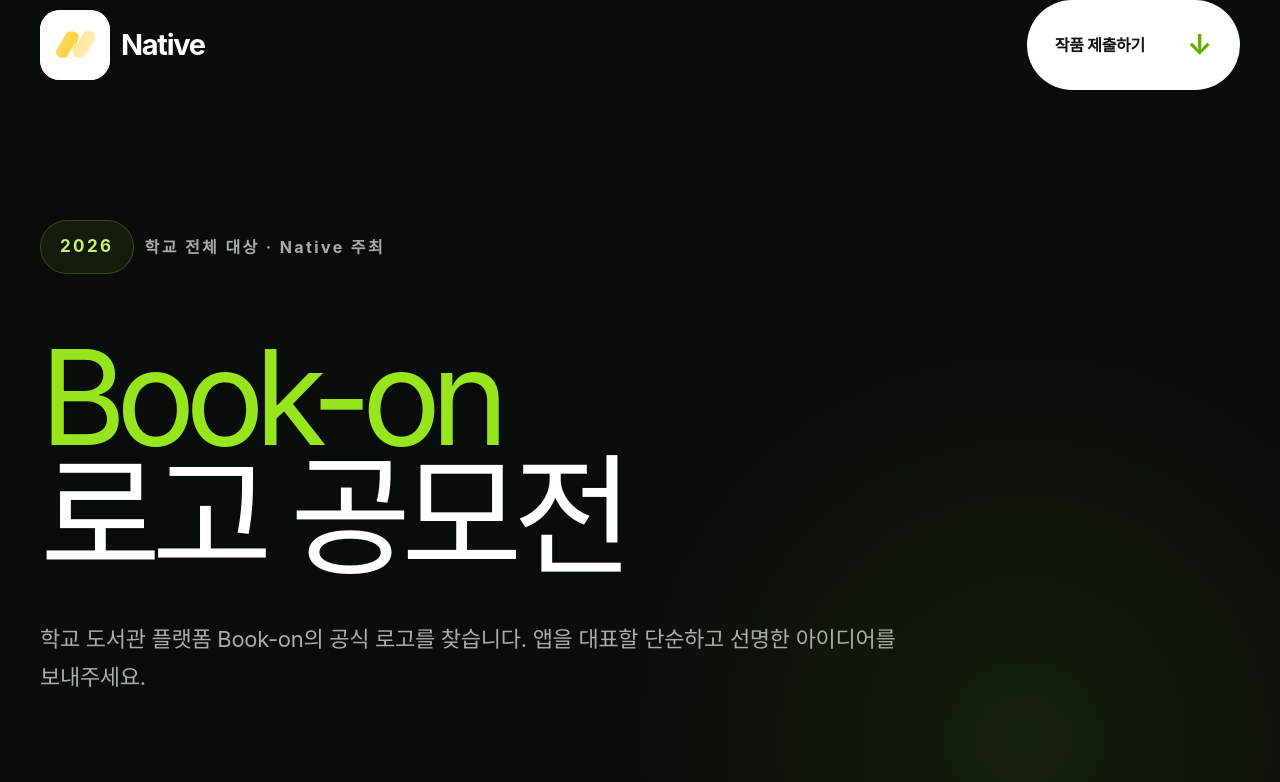
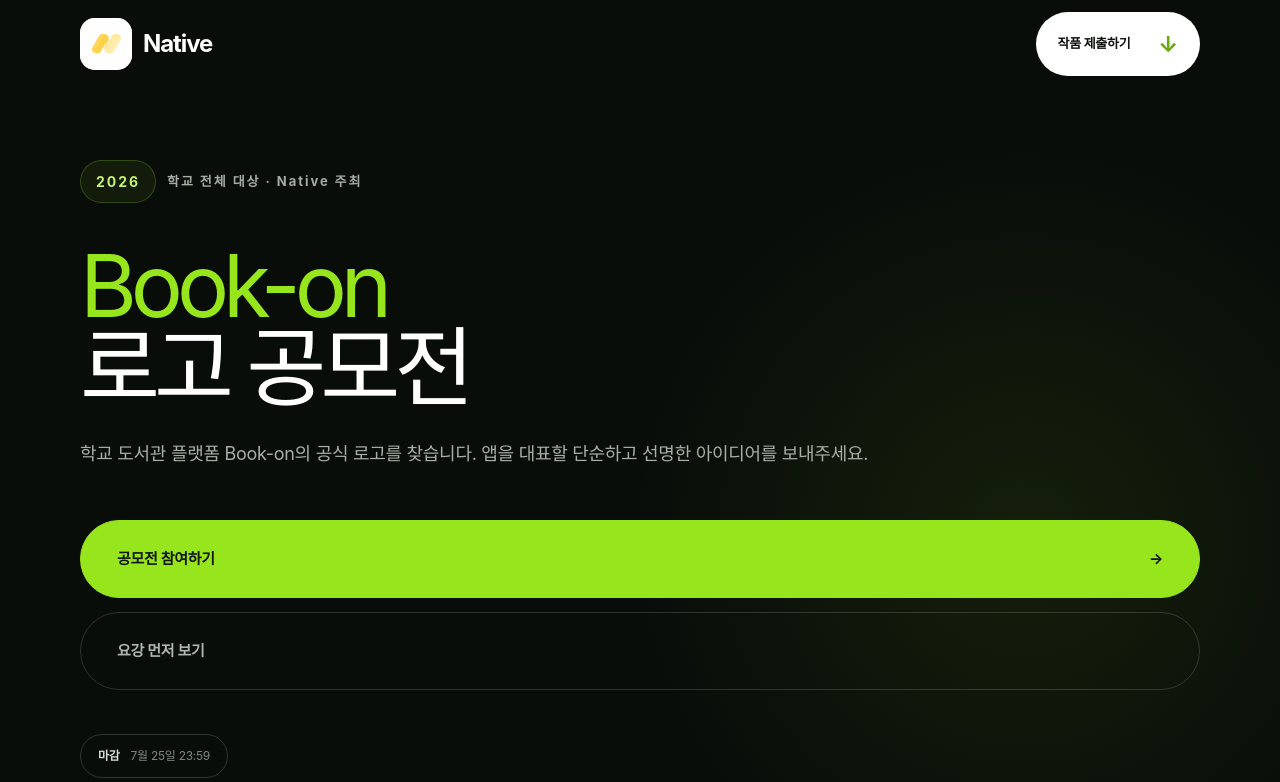
Before and after one commit to team-native/native-official-web, a Next.js app: page /book-on-logo-contest in a window 1280 px wide. Shown: the top 782 px of the page. Built offline with nearby package versions, Linux system fonts and the light colour scheme.

Commit message:
fix: compact contest layout and center prize image

```diff
--- a/app/book-on-logo-contest/contest.css
+++ b/app/book-on-logo-contest/contest.css
@@ -210,7 +210,7 @@
 .prize-card-03 { padding: 10px !important; background: #f7f7f4 !important; color: #171a17; }
 .prize-card-03 > small { position: absolute; z-index: 3; top: 22px; right: 22px; padding: 7px 9px; border-radius: 999px; background: rgba(255,255,255,.86); color: #5e655e !important; backdrop-filter: blur(12px); }
 .prize-keyring { position: relative; height: 190px; overflow: hidden; border-radius: 20px; background: #fff; }
-.prize-keyring img { object-fit: cover; object-position: center 52%; transition: transform .45s ease; }
+.prize-keyring img { object-fit: cover; object-position: center 70%; transition: transform .45s ease; }
 .prize-card-03:hover .prize-keyring img { transform: scale(1.035); }
 .prize-card-03 .prize-card-copy { margin: 0; padding: 20px 17px 12px; }
 .prize-card-03 .prize-card-copy > b { color: #757c75; }
@@ -370,54 +370,55 @@
 }
 
 /* Restored text-first contest hero */
-.contest-header { width: min(1280px, calc(100% - 80px)); grid-template-columns: 1fr auto; }
-.contest-header .contest-brand { font-size: 29px; }
-.contest-header .contest-brand > span { width: 70px; height: 70px; border-radius: 20px; }
+.contest-header { width: min(1120px, calc(100% - 96px)); grid-template-columns: 1fr auto; }
+.contest-header > .contest-brand { justify-self: start; }
+.contest-header .contest-brand { font-size: 24px; }
+.contest-header .contest-brand > span { width: 52px; height: 52px; border-radius: 15px; }
 .contest-header nav { grid-column: 2; }
-.contest-header-cta { height: 90px; padding: 0 28px; gap: 42px; font-size: 16px; }
-.contest-header-cta span { font-size: 28px; }
+.contest-header-cta { height: 64px; padding: 0 22px; gap: 28px; font-size: 13px; }
+.contest-header-cta span { font-size: 22px; }
 .contest-hero {
-  min-height: max(1240px, 100svh);
-  padding: 220px 0 60px;
+  min-height: max(980px, 100svh);
+  padding: 160px 0 50px;
   display: block;
   border-radius: 0;
   background: radial-gradient(circle at 80% 55%, rgba(111, 175, 18, .11), transparent 34%), #090d0a;
 }
-.contest-hero-copy { width: min(1280px, calc(100% - 80px)); max-width: none; margin-inline: auto; }
-.contest-eyebrow { font-size: 16px; }
-.contest-eyebrow span { padding: 13px 19px; font-size: 17px; }
-.contest-hero h1 { max-width: none; margin: 64px 0 44px; font-size: clamp(92px, 10.3vw, 140px); line-height: .91; letter-spacing: -.075em; }
+.contest-hero-copy { width: min(1120px, calc(100% - 96px)); max-width: none; margin-inline: auto; }
+.contest-eyebrow { font-size: 13px; }
+.contest-eyebrow span { padding: 10px 15px; font-size: 14px; }
+.contest-hero h1 { max-width: none; margin: 42px 0 30px; font-size: clamp(72px, 6.8vw, 100px); line-height: .94; letter-spacing: -.07em; }
 .contest-hero h1 em { color: #97e51c; }
-.contest-hero-copy > p { max-width: 960px; color: #a8afa7; font-size: 22px; line-height: 1.7; }
-.contest-hero-actions { width: 100%; margin-top: 88px; align-items: stretch; flex-direction: column; gap: 20px; }
-.contest-hero-actions a { width: 100%; height: 110px; padding: 0 48px; justify-content: space-between; border-color: rgba(255,255,255,.15); color: #afb5af; font-size: 19px; }
+.contest-hero-copy > p { max-width: 820px; color: #a8afa7; font-size: 18px; line-height: 1.65; }
+.contest-hero-actions { width: 100%; margin-top: 52px; align-items: stretch; flex-direction: column; gap: 14px; }
+.contest-hero-actions a { width: 100%; height: 78px; padding: 0 36px; justify-content: space-between; border-color: rgba(255,255,255,.15); color: #afb5af; font-size: 15px; }
 .contest-hero-actions a:first-child { border-color: #97e51c; background: #97e51c; color: #121611; }
-.contest-hero-facts { margin-top: 68px; display: flex; align-items: flex-start; flex-direction: column; gap: 16px; }
-.contest-hero-facts span { width: fit-content; padding: 15px 22px; border-color: rgba(255,255,255,.16); color: #7f877f; font-size: 14px; }
+.contest-hero-facts { margin-top: 44px; display: flex; align-items: flex-start; flex-direction: column; gap: 12px; }
+.contest-hero-facts span { width: fit-content; padding: 12px 17px; border-color: rgba(255,255,255,.16); color: #7f877f; font-size: 12px; }
 .contest-hero-facts b { margin-right: 8px; color: #d9ded8; }
 
 @media (max-width: 1050px) and (min-width: 761px) {
-  .contest-header, .contest-hero-copy { width: calc(100% - 56px); }
-  .contest-hero { min-height: 1120px; padding-top: 170px; }
-  .contest-hero h1 { margin-top: 48px; font-size: clamp(76px, 10vw, 96px); }
-  .contest-hero-actions { margin-top: 56px; }
-  .contest-hero-actions a { height: 88px; }
+  .contest-header, .contest-hero-copy { width: min(840px, calc(100% - 80px)); }
+  .contest-hero { min-height: 900px; padding-top: 140px; }
+  .contest-hero h1 { margin-top: 38px; font-size: clamp(68px, 7.2vw, 76px); }
+  .contest-hero-actions { margin-top: 44px; }
+  .contest-hero-actions a { height: 70px; }
 }
 
 @media (max-width: 760px) {
   .contest-header { width: calc(100% - 40px); height: 72px; }
   .contest-header .contest-brand { font-size: 18px; }
   .contest-header .contest-brand > span { width: 35px; height: 35px; border-radius: 10px; }
-  .contest-header-cta { height: 46px; padding: 0 14px; gap: 14px; font-size: 9px; }
+  .contest-header-cta { height: 42px; padding: 0 13px; gap: 13px; font-size: 9px; }
   .contest-header-cta span { font-size: 16px; }
-  .contest-hero { min-height: 900px; padding: 115px 20px 56px; }
+  .contest-hero { min-height: 780px; padding: 105px 20px 48px; }
   .contest-hero-copy { width: 100%; margin-inline: 0; }
   .contest-eyebrow { gap: 8px; font-size: 9px; letter-spacing: .1em; }
   .contest-eyebrow span { padding: 8px 10px; font-size: 10px; }
-  .contest-hero h1 { margin: 38px 0 30px; font-size: clamp(58px, 10.5vw, 70px); }
-  .contest-hero-copy > p { font-size: 13px; }
-  .contest-hero-actions { margin-top: 39px; gap: 11px; }
-  .contest-hero-actions a { height: 64px; padding-inline: 20px; font-size: 12px; }
-  .contest-hero-facts { margin-top: 34px; gap: 10px; }
+  .contest-hero h1 { margin: 32px 0 24px; font-size: clamp(52px, 9vw, 60px); }
+  .contest-hero-copy > p { font-size: 12px; }
+  .contest-hero-actions { margin-top: 32px; gap: 10px; }
+  .contest-hero-actions a { height: 56px; padding-inline: 18px; font-size: 11px; }
+  .contest-hero-facts { margin-top: 28px; gap: 9px; }
   .contest-hero-facts span { padding: 10px 13px; font-size: 9px; }
 }
```
